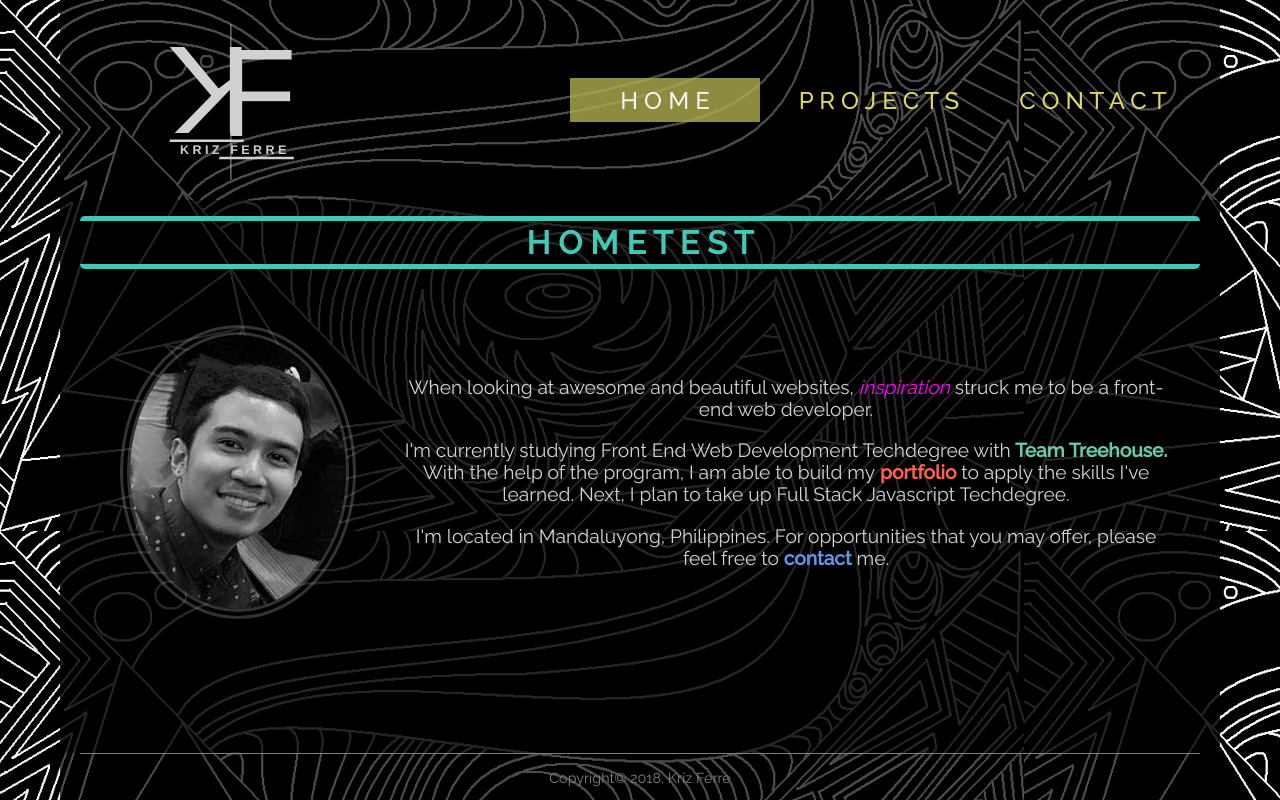
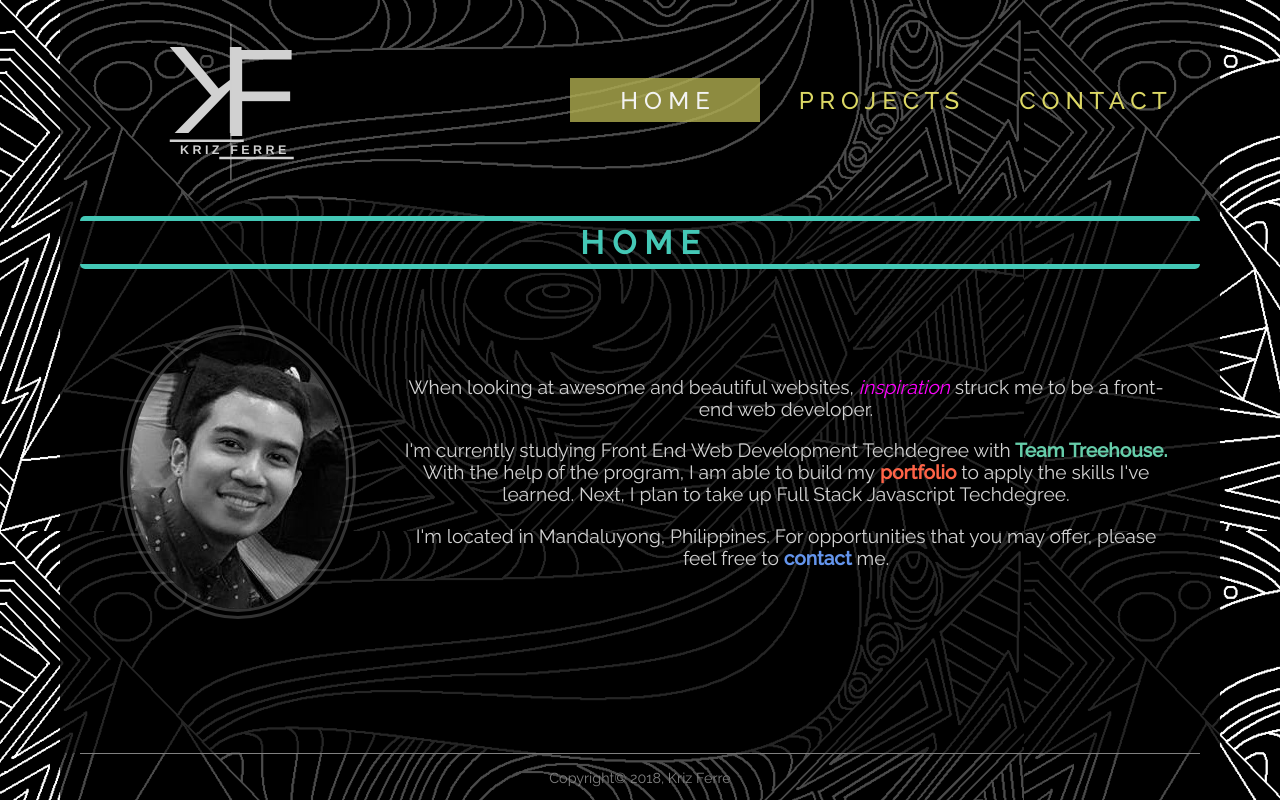
Before and after one commit to krizferre/fewd-techdegree-project-12, a React (Create React App) app: page / in a window 1280 px wide. Built offline with nearby package versions, Linux system fonts and the light colour scheme.

Commit message:
Removed test from header

```diff
--- a/src/components/Home.js
+++ b/src/components/Home.js
@@ -7,7 +7,7 @@ const Home = () => {
   return (
     <div className="home">
       <header>
-        <h1 className="title">H O M E T E S T</h1>
+        <h1 className="title">H O M E</h1>
       </header>
 
       <div className="content">
```
